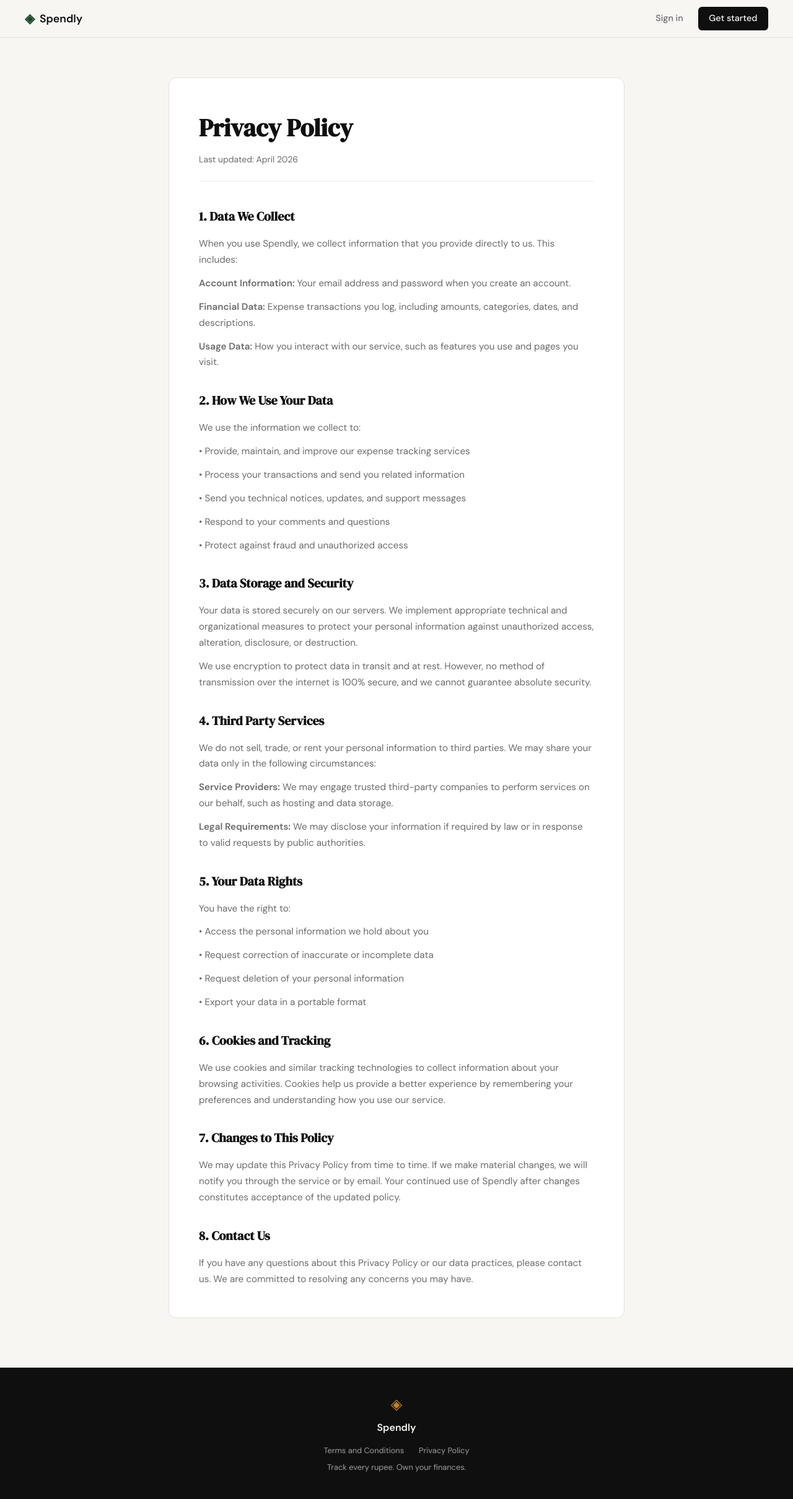
After one commit to Mansi02-Sadanand/Spendly, a Flask app: page /privacy in a window 1280 px wide. The commit adds this page. Shown: the whole page at 62% size. Run offline with Flask 3, Linux system fonts and the light colour scheme.

Commit message:
landing: add privacy policy page and route

```diff
--- a/app.py
+++ b/app.py
@@ -25,6 +25,11 @@
 @app.route("/terms")
 def terms():
     return render_template("terms.html")
+
+
+@app.route("/privacy")
+def privacy():
+    return render_template("privacy.html")
 
 
 # ------------------------------------------------------------------ #
--- a/templates/base.html
+++ b/templates/base.html
@@ -35,7 +35,7 @@
             <span class="footer-name">Spendly</span>
             <div class="footer-links">
                 <a href="/terms">Terms and Conditions</a>
-                <a href="#">Privacy Policy</a>
+                <a href="/privacy">Privacy Policy</a>
             </div>
             <p class="footer-copy">Track every rupee. Own your finances.</p>
         </div>
--- /dev/null
+++ b/templates/privacy.html
@@ -0,0 +1,69 @@
+{% extends "base.html" %}
+
+{% block title %}Privacy Policy — Spendly{% endblock %}
+
+{% block content %}
+<section class="terms-section">
+    <div class="terms-container">
+        <h1 class="terms-title">Privacy Policy</h1>
+        <p class="terms-updated">Last updated: April 2026</p>
+
+        <div class="terms-content">
+            <section class="terms-block">
+                <h2 class="terms-heading">1. Data We Collect</h2>
+                <p class="terms-text">When you use Spendly, we collect information that you provide directly to us. This includes:</p>
+                <p class="terms-text"><strong>Account Information:</strong> Your email address and password when you create an account.</p>
+                <p class="terms-text"><strong>Financial Data:</strong> Expense transactions you log, including amounts, categories, dates, and descriptions.</p>
+                <p class="terms-text"><strong>Usage Data:</strong> How you interact with our service, such as features you use and pages you visit.</p>
+            </section>
+
+            <section class="terms-block">
+                <h2 class="terms-heading">2. How We Use Your Data</h2>
+                <p class="terms-text">We use the information we collect to:</p>
+                <p class="terms-text">• Provide, maintain, and improve our expense tracking services</p>
+                <p class="terms-text">• Process your transactions and send you related information</p>
+                <p class="terms-text">• Send you technical notices, updates, and support messages</p>
+                <p class="terms-text">• Respond to your comments and questions</p>
+                <p class="terms-text">• Protect against fraud and unauthorized access</p>
+            </section>
+
+            <section class="terms-block">
+                <h2 class="terms-heading">3. Data Storage and Security</h2>
+                <p class="terms-text">Your data is stored securely on our servers. We implement appropriate technical and organizational measures to protect your personal information against unauthorized access, alteration, disclosure, or destruction.</p>
+                <p class="terms-text">We use encryption to protect data in transit and at rest. However, no method of transmission over the internet is 100% secure, and we cannot guarantee absolute security.</p>
+            </section>
+
+            <section class="terms-block">
+                <h2 class="terms-heading">4. Third Party Services</h2>
+                <p class="terms-text">We do not sell, trade, or rent your personal information to third parties. We may share your data only in the following circumstances:</p>
+                <p class="terms-text"><strong>Service Providers:</strong> We may engage trusted third-party companies to perform services on our behalf, such as hosting and data storage.</p>
+                <p class="terms-text"><strong>Legal Requirements:</strong> We may disclose your information if required by law or in response to valid requests by public authorities.</p>
+            </section>
+
+            <section class="terms-block">
+                <h2 class="terms-heading">5. Your Data Rights</h2>
+                <p class="terms-text">You have the right to:</p>
+                <p class="terms-text">• Access the personal information we hold about you</p>
+                <p class="terms-text">• Request correction of inaccurate or incomplete data</p>
+                <p class="terms-text">• Request deletion of your personal information</p>
+                <p class="terms-text">• Export your data in a portable format</p>
+            </section>
+
+            <section class="terms-block">
+                <h2 class="terms-heading">6. Cookies and Tracking</h2>
+                <p class="terms-text">We use cookies and similar tracking technologies to collect information about your browsing activities. Cookies help us provide a better experience by remembering your preferences and understanding how you use our service.</p>
+            </section>
+
+            <section class="terms-block">
+                <h2 class="terms-heading">7. Changes to This Policy</h2>
+                <p class="terms-text">We may update this Privacy Policy from time to time. If we make material changes, we will notify you through the service or by email. Your continued use of Spendly after changes constitutes acceptance of the updated policy.</p>
+            </section>
+
+            <section class="terms-block">
+                <h2 class="terms-heading">8. Contact Us</h2>
+                <p class="terms-text">If you have any questions about this Privacy Policy or our data practices, please contact us. We are committed to resolving any concerns you may have.</p>
+            </section>
+        </div>
+    </div>
+</section>
+{% endblock %}
```
